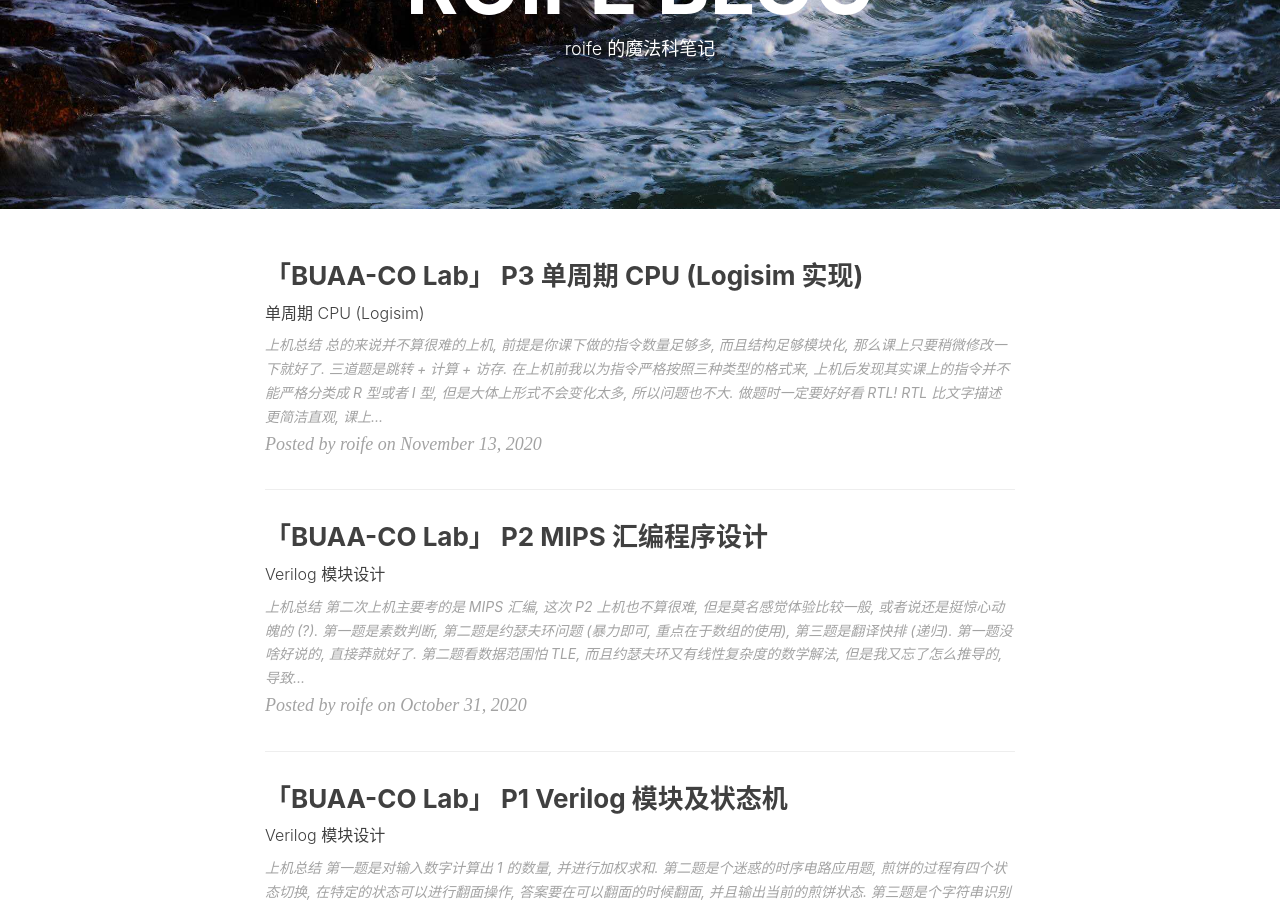
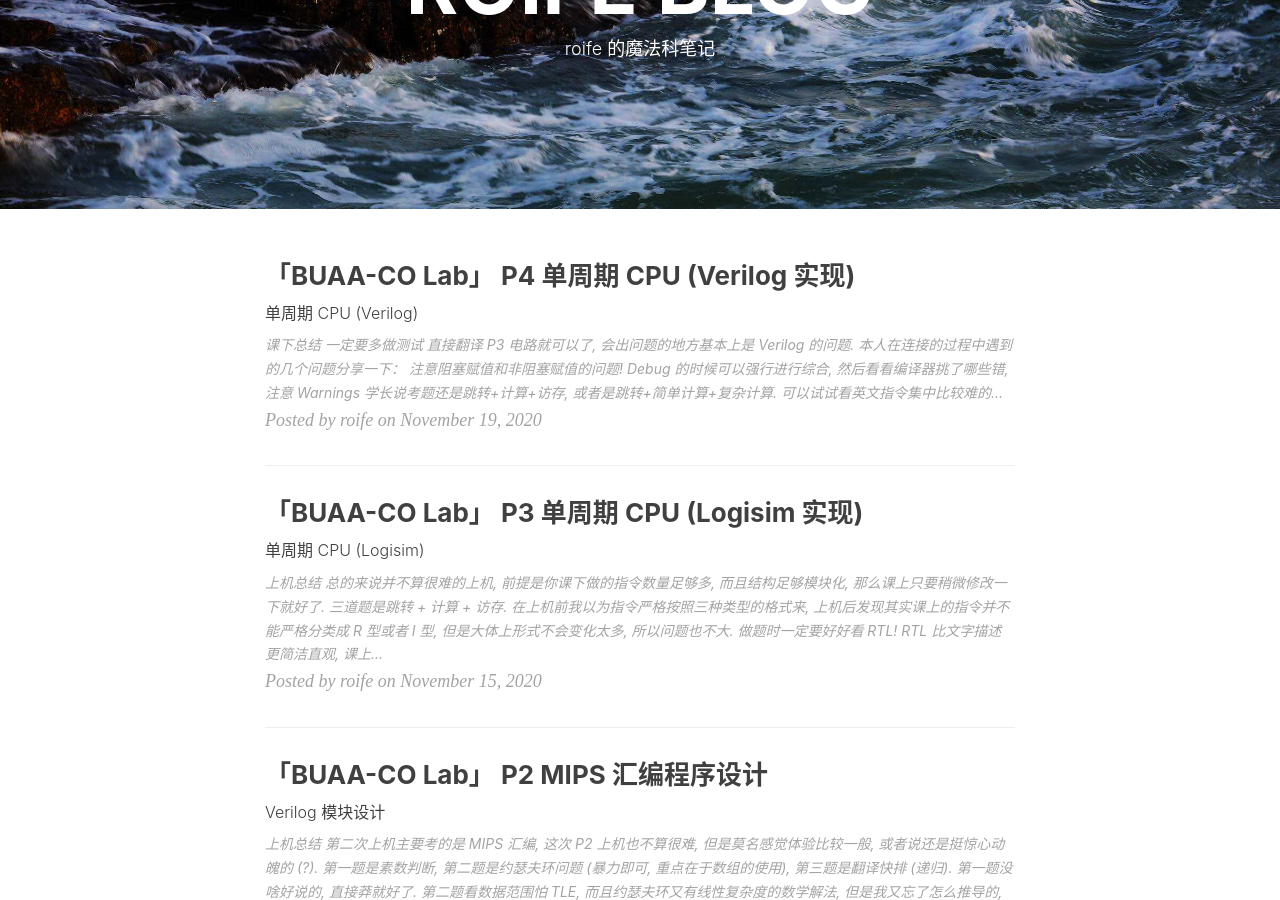
Before and after one commit to LogicLee0902/-LogicLee0902.github.io, a Jekyll site: the page built from index.html, in a window 1280 px wide and 900 px high, scrolled down 209 px. Built offline with Jekyll 4.4.1, drawn with Linux system fonts in a browser that asks for light colours; nearby versions of some CDN libraries; the list of posts is cut into pages by our own code; comment, search, counter and statistics services are not loaded; some of the changed text lies outside the part shown.

Commit message:
post: buaa-co-lab-p4

````diff
--- /dev/null
+++ b/_posts/buaa/buaa-co/2020-11-19-buaa-co-lab-p4.md
@@ -0,0 +1,59 @@
+---
+layout: "post"
+title: "「BUAA-CO Lab」 P4 单周期 CPU (Verilog 实现)"
+subtitle: "单周期 CPU (Verilog)"
+author: "roife"
+date: 2020-11-19
+
+tags: ["C「BUAA - Computer Organization」", "BUAA", "计算机组成", "L「Verilog-HDL」"]
+status: Completed
+
+language: zh-CN
+catalog: true
+header-image: ""
+header-style: text
+mathjax: true
+---
+
+# 课下总结
+
+**一定要多做测试**
+
+直接翻译 P3 电路就可以了, 会出问题的地方基本上是 Verilog 的问题.
+
+本人在连接的过程中遇到的几个问题分享一下：
+1. 注意阻塞赋值和非阻塞赋值的问题!
+2. Debug 的时候可以强行进行综合, 然后看看编译器挑了哪些错, 注意 Warnings
+3. 学长说考题还是跳转+计算+访存, 或者是跳转+简单计算+复杂计算. 可以试试看英文指令集中比较难的几个指令
+4. 准备 (白嫖) 一个自动化测试工具, 非常重要!
+5. 注意 verilog 中如果打了 typo可能会被编译器认为是一条 wire, 但是慎用 ``default net_type none` , 会出现奇怪的 bug, 建议仔细看 Warnings 就好
+
+# 课下实现
+
+电路类似于 P3 分成了 IFU, NPC, EXT, CMP, DM, GRF, CU, 主电路.
+
+有一点小更改就是 PC + IM = IFU, 然后多了一个 CMP 元件接到 NPC 上, 用于处理所有branch 指令的情况.
+
+DM 的设计也不太一样, 可以直接这么写:
+
+```verilog
+// 读取
+assign DMout = (DMType == `DM_w) ? `word :
+               (DMType == `DM_h) ? sign_ext16(`half) :
+               (DMType == `DM_hu) ? unsign_ext16(`half) :
+               (DMType == `DM_b) ? sign_ext8(`byte) :
+               (DMType == `DM_bu) ? unsign_ext8(`byte) :
+               32'b0;
+// 写入
+if (DMType == `DM_w) `word <= WD;
+else if (DMType == `DM_h) `half <= WD[15 + 16 * addr[1:1] -:16];
+else if (DMType == `DM_b) `byte <= WD[7 + 8 * addr[1:0] -:8];
+```
+
+## Debug 工具
+
+写了一个用于实时反汇编指令的 module, 详情见 [DASM](https://github.com/roife/dasm).
+
+## 自动化测试
+
+嫖了讨论区 auto-test 的 py 文件, 但是还没写 mips code generator.
````
Also changed, not shown: _posts/buaa/buaa-co/2020-11-15-buaa-co-lab-p3.md (+3 -1 lines), img/in-post/post-buaa-co/p3-lab-cu-3.png (added).
